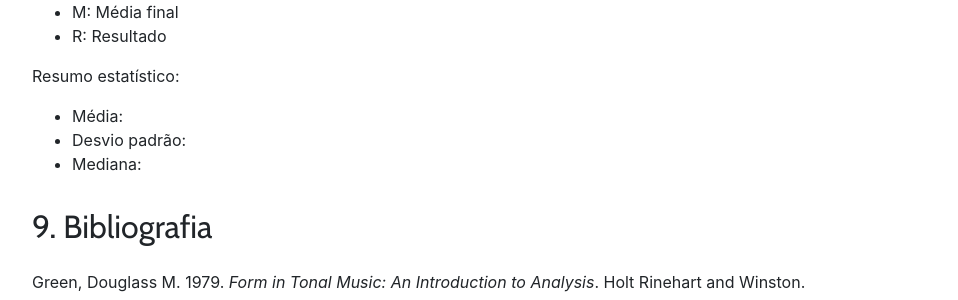
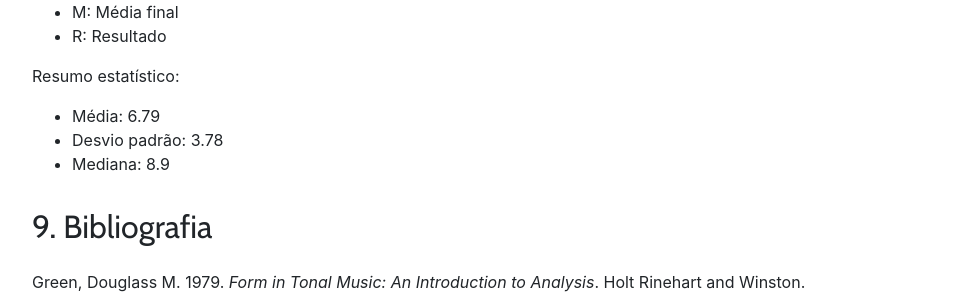
Before and after one commit to kroger/genosmus, a Jekyll site: the page built from _marcos/musa72.md, in a window 1280 px wide and 900 px high, scrolled down 5671 px. Shown: the part 154-454 px from the top of the window, without its empty margins (68-1026 px from the left). Built offline with Jekyll 4.4.1, drawn with Linux system fonts in a browser that asks for light colours; nearby versions of some CDN libraries; the table of contents is made by our own code.

Commit message:
Insere resumo estatístico MUSA70 e MUSA72

```diff
--- a/_marcos/musa72.md
+++ b/_marcos/musa72.md
@@ -219,9 +219,9 @@ Legenda:
 - R: Resultado
 
 Resumo estatístico:
-- Média:
-- Desvio padrão:
-- Mediana:
+- Média: 6.79
+- Desvio padrão: 3.78
+- Mediana: 8.9
 
 ## 9. Bibliografia
 
```
Also changed, not shown: _marcos/musa70.md (+3 -3 lines).
